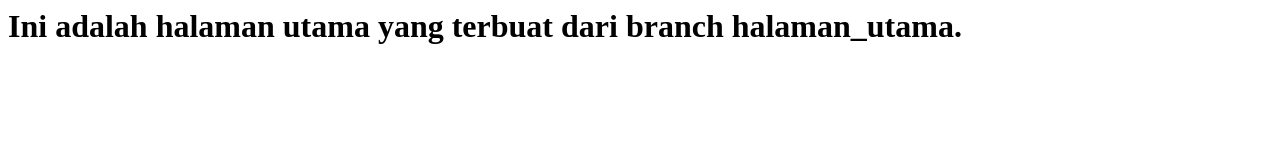
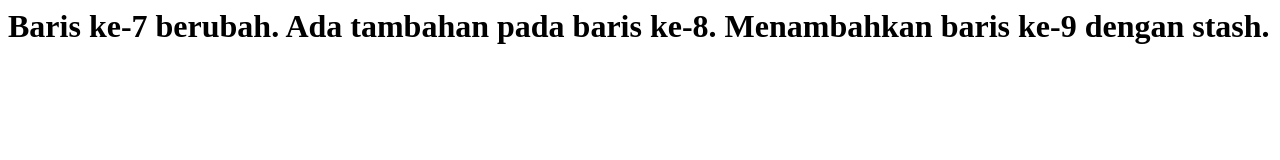
Before and after one commit to Vadlannnn/MyProject_Vadlan, a plain HTML site: page index.html in a window 1280 px wide. Drawn offline with Linux system fonts and the light colour scheme.

Commit message:
stash apply and drop

```diff
--- a/index.html
+++ b/index.html
@@ -4,7 +4,11 @@
     </head>
     <body>
         <h1>
-            Ini adalah halaman utama yang terbuat dari branch halaman_utama.
+            <h1>
+                Baris ke-7 berubah.
+                Ada tambahan pada baris ke-8.
+                Menambahkan baris ke-9 dengan stash.
+            </h1>
         </h1>
     </body>
 </html>
```
